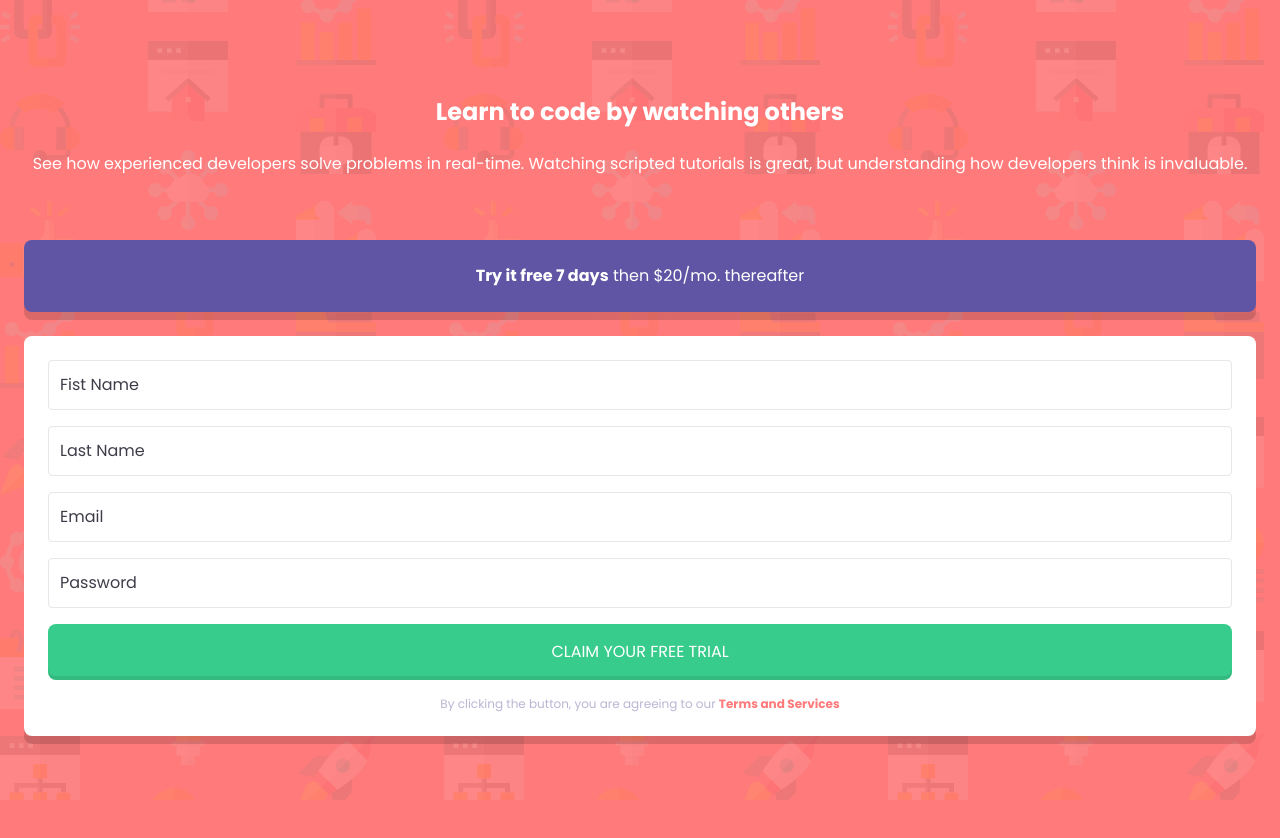
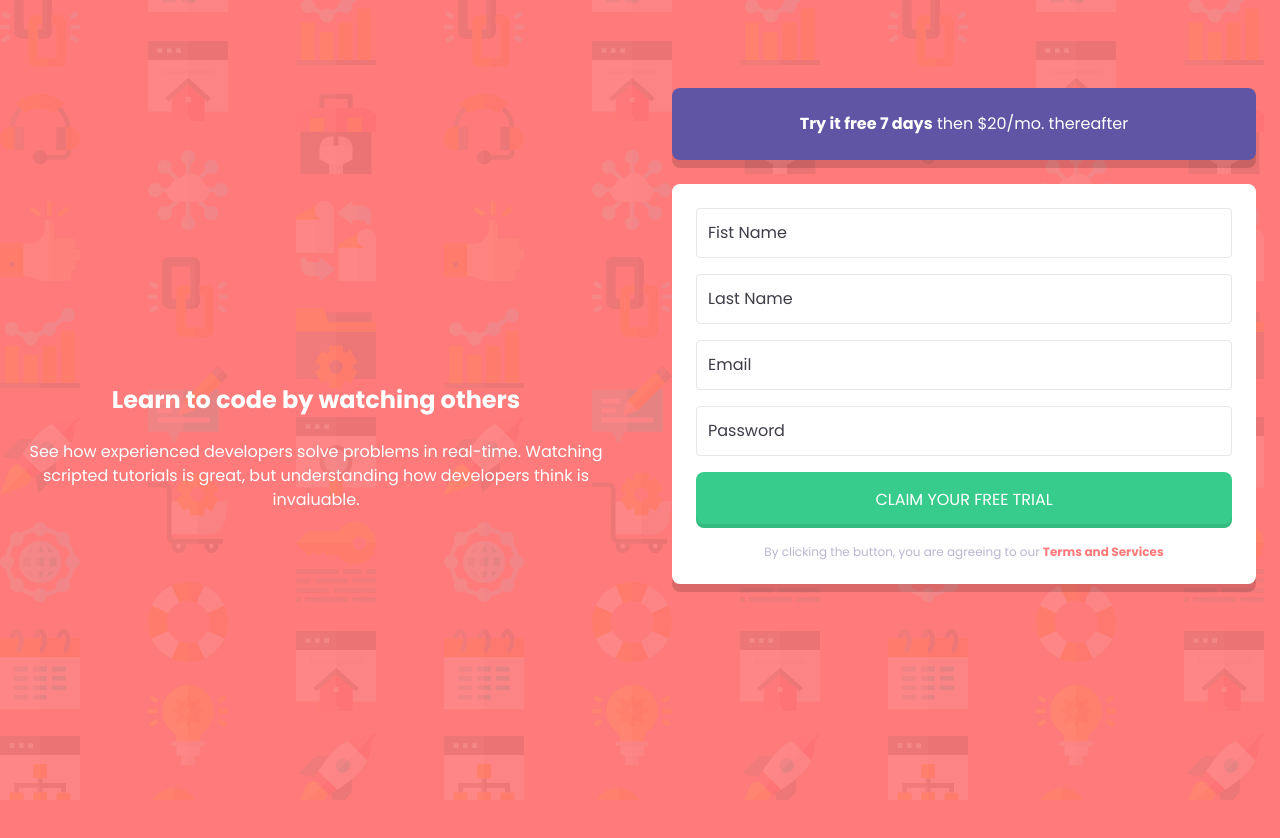
Before and after one commit to yuhhyang/Frontend-Mentor-LoginForm, a React (Create React App) app: page / in a window 1280 px wide. Shown: the top 838 px of the page. After the commit the page ends 800 px from the top, so only its background shows below. Built offline with nearby package versions, Linux system fonts and the light colour scheme.

Commit message:
RWD shit

```diff
--- a/src/App.js
+++ b/src/App.js
@@ -55,9 +55,9 @@ function Button({ className, children }) {
 
 function App() {
   return (
-    <div className="text-white px-6 space-y-16">
+    <div className="h-full text-white px-6 gap-16 sm:flex sm:items-center">
       {/* article */}
-      <article className="pt-24 text-center space-y-6">
+      <article className="pt-24 text-center space-y-6 flex-1">
         <h1 className="font-bold text-2xl">Learn to code by watching others</h1>
         <p>
           See how experienced developers solve problems in real-time. Watching
@@ -65,7 +65,7 @@ function App() {
           invaluable.
         </p>
       </article>
-      <section className="grid gap-6">
+      <section className="grid gap-6 flex-1">
         {/* Card - Title */}
         <Card className="bg-blue">
           <p className="px-8">
```
